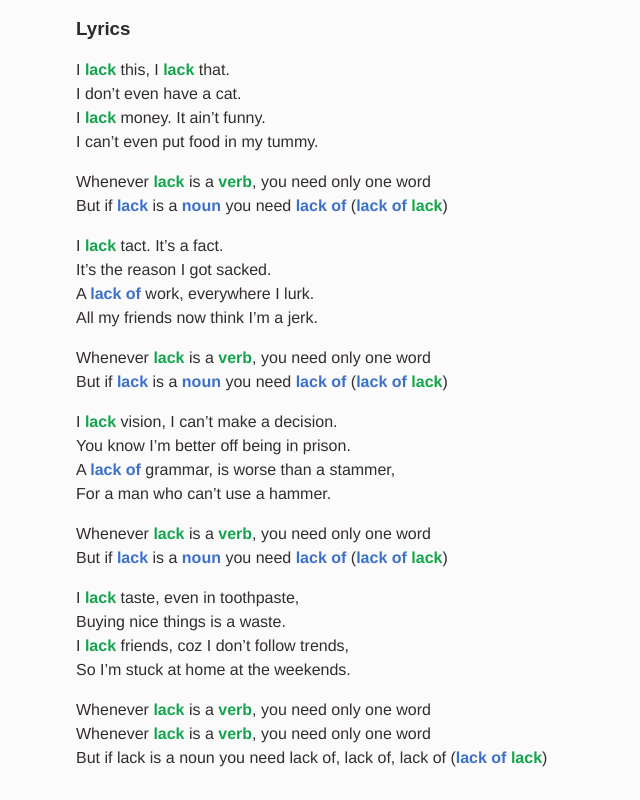
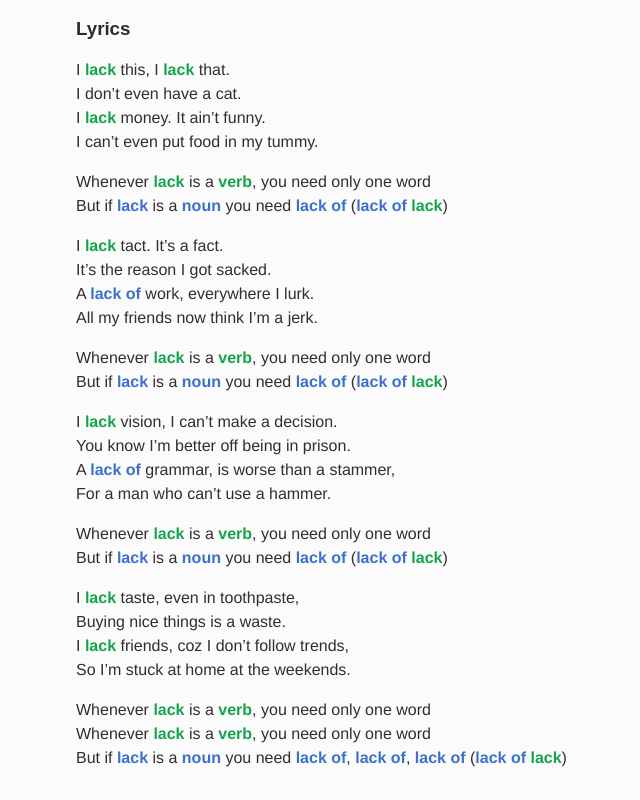
Before and after one commit to boltonsteve/gurueap, a SvelteKit app: page /songs/lack-of-lack in a window 1280 px wide. Shown: the part 229-1029 px from the top of the page, without its empty margins (314-954 px from the left). Built offline with nearby package versions, Linux system fonts and the light colour scheme.

Commit message:
song lack of lack 2

```diff
--- a/src/lib/songs.js
+++ b/src/lib/songs.js
@@ -1,4 +1,10 @@
 export const songs = [
+    {
+        title: "Lack of 'lack'",
+        href: "lack-of-lack",
+        keywords: ['song','collocation','vocabulary','grammar'],
+        description: "Encouraging the use of 'lack' as a verb and 'lack of' as a noun."
+    },
     {
         title: "The this, the that",
         href: "the-this-the-that",
--- a/src/routes/songs/lack-of-lack/+page.svelte
+++ b/src/routes/songs/lack-of-lack/+page.svelte
@@ -73,7 +73,7 @@
     <p>
         Whenever <span class="font-weight-bold text-success">lack</span> is a <span class="font-weight-bold text-success">verb</span>, you need only one word<br>
         Whenever <span class="font-weight-bold text-success">lack</span> is a <span class="font-weight-bold text-success">verb</span>, you need only one word<br>
-        But if lack is a noun you need lack of, lack of, lack of (<span class="font-weight-bold text-primary">lack of</span> <span class="font-weight-bold text-success">lack</span>)
+        But if <span class="font-weight-bold text-primary">lack</span> is a <span class="font-weight-bold text-primary">noun</span> you need <span class="font-weight-bold text-primary">lack of</span>, <span class="font-weight-bold text-primary">lack of</span>, <span class="font-weight-bold text-primary">lack of</span> (<span class="font-weight-bold text-primary">lack of</span> <span class="font-weight-bold text-success">lack</span>)
     </p>
 
 </div>
```
